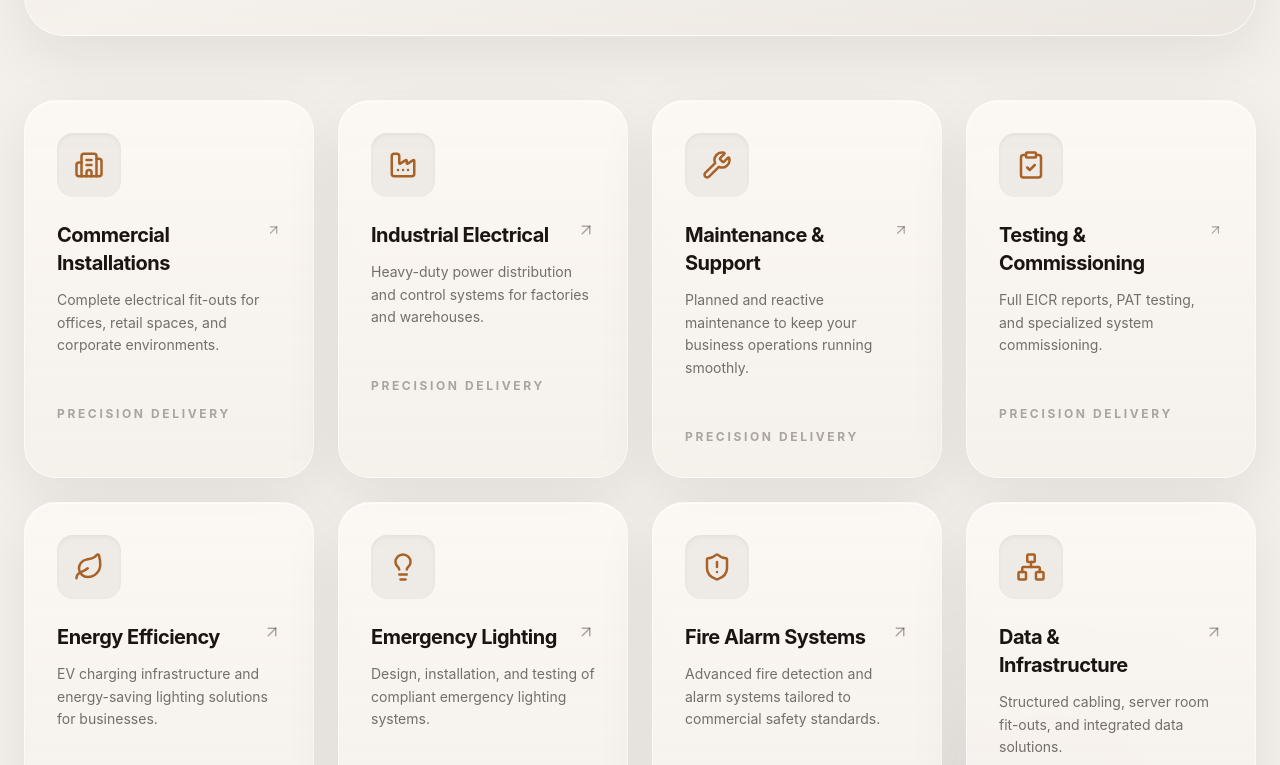
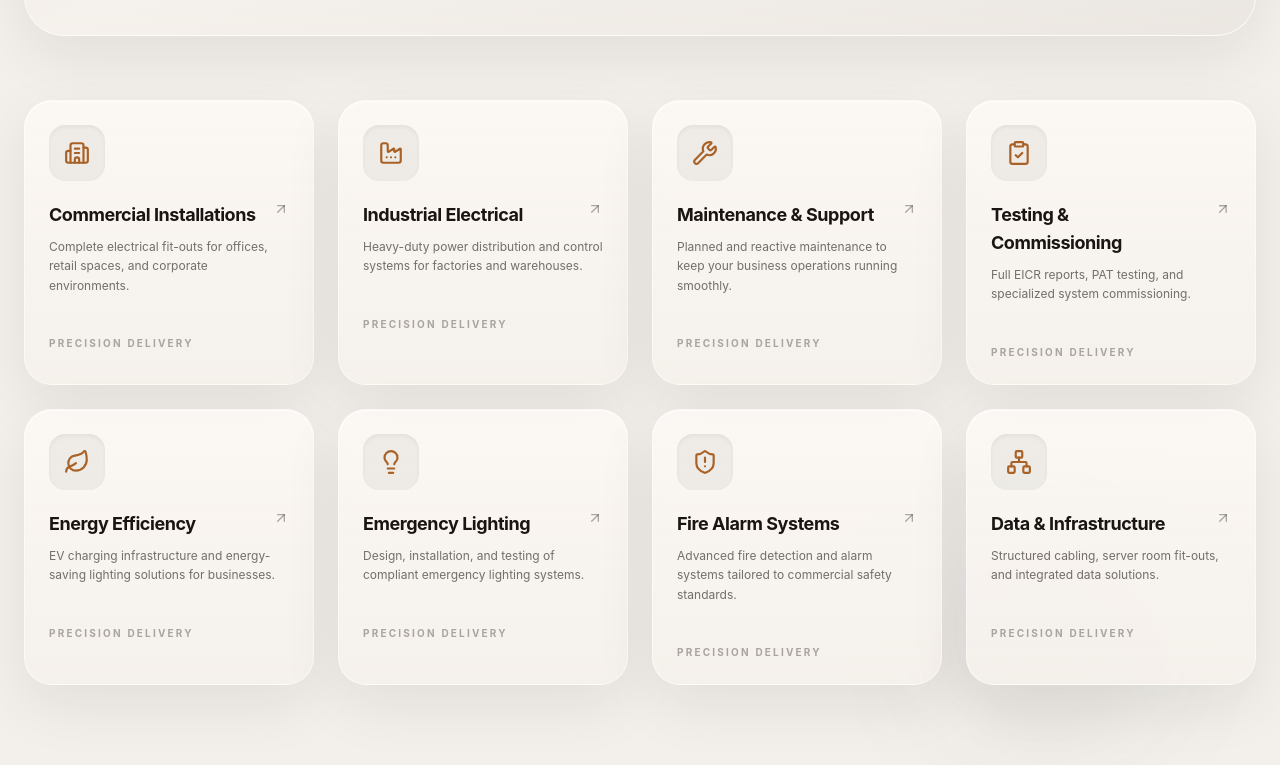
Before and after one commit to bjake0192-hash/ETS, a Next.js app: page / in a window 1280 px wide. Shown: the part 2375-3140 px from the top of the page. Built offline with nearby package versions, Linux system fonts and the light colour scheme.

Commit message:
Reduce size of service cards in ServicesGrid section

```diff
--- a/src/components/sections/ServicesGrid.tsx
+++ b/src/components/sections/ServicesGrid.tsx
@@ -130,26 +130,26 @@ export default function ServicesGrid() {
             <motion.div
               key={index}
               variants={fadeUp}
-              className="group relative p-8 rounded-[2rem] surface-card border border-white/50 hover:border-electric-yellow/55 transition-all hover:-translate-y-3"
+              className="group relative p-6 rounded-[1.75rem] surface-card border border-white/50 hover:border-electric-yellow/55 transition-all hover:-translate-y-2"
             >
               <div className="absolute inset-x-8 top-0 h-px bg-gradient-to-r from-transparent via-electric-yellow/50 to-transparent opacity-0 group-hover:opacity-100 transition-opacity" />
-              <div className="mb-6 bg-navy-900/5 w-16 h-16 rounded-2xl flex items-center justify-center group-hover:bg-electric-yellow transition-colors shadow-inner">
-                <service.icon className="text-electric-yellow group-hover:text-white transition-colors" size={30} />
+              <div className="mb-5 bg-navy-900/5 w-14 h-14 rounded-2xl flex items-center justify-center group-hover:bg-electric-yellow transition-colors shadow-inner">
+                <service.icon className="text-electric-yellow group-hover:text-white transition-colors" size={26} />
               </div>
-              <div className="flex items-start justify-between gap-4 mb-3">
-                <h3 className="text-xl font-bold text-navy-900 tracking-tight">
+              <div className="flex items-start justify-between gap-4 mb-2">
+                <h3 className="text-lg font-bold text-navy-900 tracking-tight">
                   {service.title}
                 </h3>
                 <ArrowUpRight
-                  size={18}
+                  size={16}
                   className="text-navy-900/35 group-hover:text-electric-yellow group-hover:translate-x-1 group-hover:-translate-y-1 transition-all"
                 />
               </div>
-              <p className="text-navy-900/60 text-sm leading-relaxed">
+              <p className="text-navy-900/60 text-xs leading-relaxed">
                 {service.description}
               </p>
-              <div className="mt-6 h-px w-full bg-gradient-to-r from-electric-yellow/0 via-electric-yellow/30 to-electric-yellow/0 opacity-0 group-hover:opacity-100 transition-opacity" />
-              <p className="mt-6 text-xs font-bold uppercase tracking-[0.22em] text-navy-900/35">
+              <div className="mt-5 h-px w-full bg-gradient-to-r from-electric-yellow/0 via-electric-yellow/30 to-electric-yellow/0 opacity-0 group-hover:opacity-100 transition-opacity" />
+              <p className="mt-5 text-[10px] font-bold uppercase tracking-[0.22em] text-navy-900/35">
                 Precision Delivery
               </p>
             </motion.div>
```
